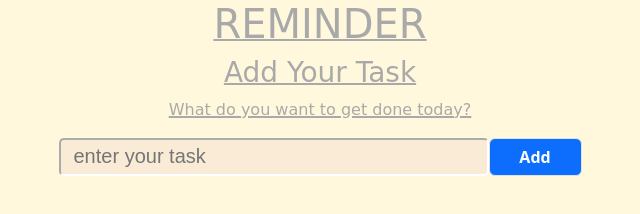
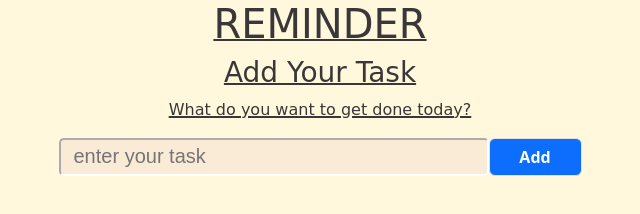
Before and after one commit to Genstark/TO-Do-List, a plain HTML site: page index.html in a window 1280 px wide. Shown: the whole page, without its empty margins (320-960 px from the left). Drawn offline with nearby package versions, Linux system fonts and the light colour scheme.

Commit message:
change font color

```diff
--- a/taskdesign.css
+++ b/taskdesign.css
@@ -5,21 +5,21 @@
 h1{
 	text-align: center;
 	text-decoration: 2px solid underline;
-	color: darkgray;
+	color: #393737;
 	font-family: cursive;
 }
 
 h3{
 	text-align: center;
 	text-decoration: 2px solid underline;
-	color: darkgray;
+	color: #393737;
 	font-family: cursive;
 }
 
 .p{
 	text-align: center;
 	text-decoration: 2px solid underline;
-	color: darkgray;
+	color: #393737;
 	font-family: cursive;
 }
 
```
